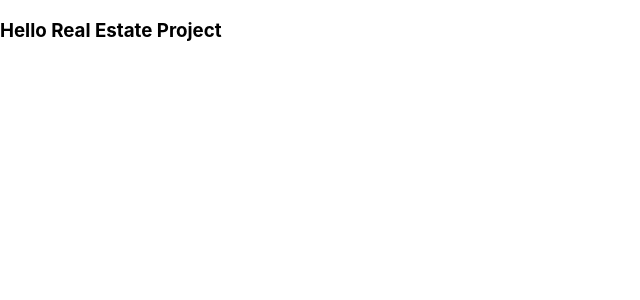
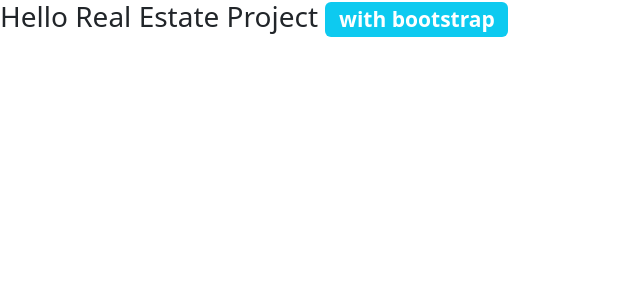
Before and after one commit to dentamuhajir/real-estate-frontend, a React (Create React App) app: page / in a window 1280 px wide. Shown: the top 300 px of the page, without its empty margins (0-640 px from the left). Built offline with nearby package versions, Linux system fonts and the light colour scheme.

Commit message:
Install & Apply boostrap in project

```diff
--- a/package.json
+++ b/package.json
@@ -6,6 +6,7 @@
     "@testing-library/jest-dom": "^5.17.0",
     "@testing-library/react": "^13.4.0",
     "@testing-library/user-event": "^13.5.0",
+    "bootstrap": "^5.3.3",
     "react": "^18.3.1",
     "react-dom": "^18.3.1",
     "react-router-dom": "^7.0.1",
--- a/src/App.js
+++ b/src/App.js
@@ -1,8 +1,9 @@
+import "bootstrap/dist/css/bootstrap.min.css";
 import './App.css';
 
 function App() {
   return (
-    <h3>Hello Real Estate Project</h3>
+    <h3>Hello Real Estate Project <span class="badge bg-info">with bootstrap</span></h3>
   );
 }
 
```
Also changed, not shown: 2 other files (tests, documents, lock files or other folders).
